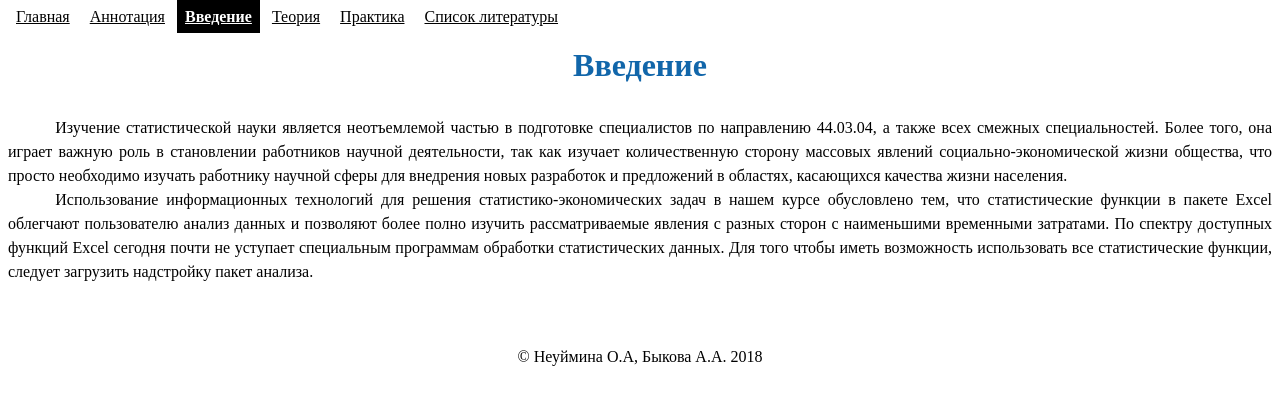
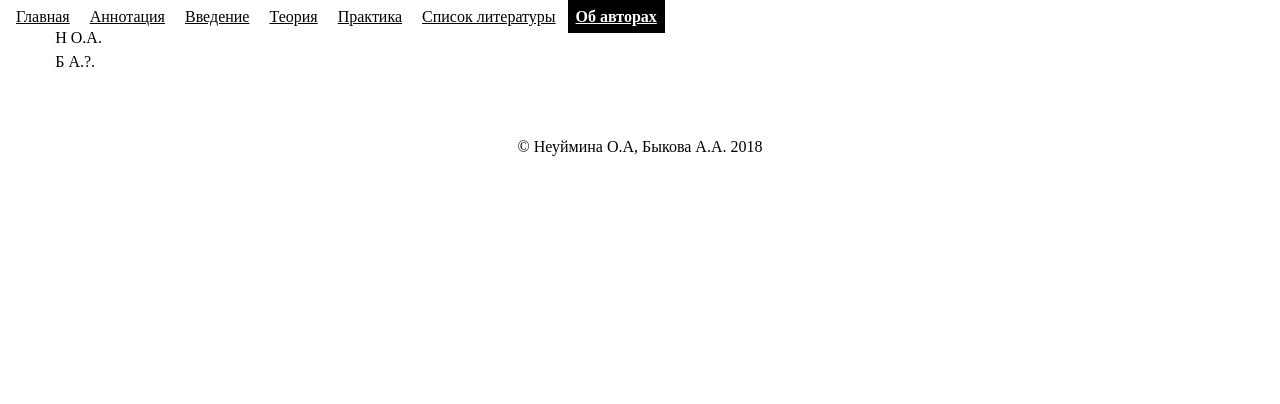
Before and after one commit to OlesyaN/OlesyaN.github.io, a plain HTML site: page about.html in a window 1280 px wide. Drawn offline with Linux system fonts and the light colour scheme.

Commit message:
Update about.html

```diff
--- a/about.html
+++ b/about.html
@@ -12,15 +12,15 @@
 <nav>
 <a href="01.html">Главная</a>
 <a href="02.html">Аннотация</a>
-<a class="active" href="03.html">Введение</a>
+<a href="03.html">Введение</a>
 <a href="05.html">Теория</a>
 <a href="07.html">Практика</a>
 <a href="08.html">Список литературы</a>
+<a class="active" href="03.html">Об авторах</a>
 </nav>
 </header>
-<h1>Введение</h1>
-<p>Изучение статистической науки является неотъемлемой частью в подготовке специалистов по направлению 44.03.04, а также всех смежных специальностей. Более того, она играет важную роль в становлении работников научной деятельности, так как изучает количественную сторону массовых явлений социально-экономической жизни общества, что просто необходимо изучать работнику научной сферы для внедрения новых разработок и предложений в областях, касающихся качества жизни населения.
-<p>Использование информационных технологий для решения статистико-экономических задач в нашем курсе обусловлено тем, что статистические функции в пакете Excel облегчают пользователю анализ данных и позволяют более полно изучить рассматриваемые явления с разных сторон с наименьшими временными затратами. По спектру доступных функций Excel сегодня почти не уступает специальным программам обработки статистических данных. Для того чтобы иметь возможность использовать все статистические функции, следует загрузить надстройку пакет анализа.
+<p>Н О.А.
+<p>Б А.?.
 <footer/>
 </body>
 </html>
```
